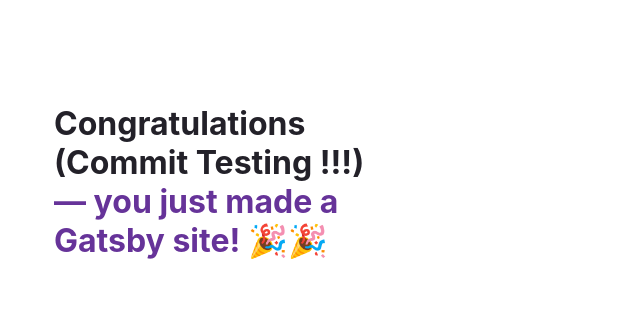
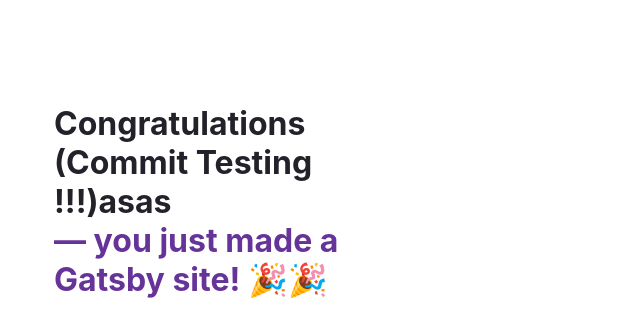
Before and after one commit to codersoon/my-gatsby-site, a Gatsby site: page / in a window 1280 px wide. Shown: the top 317 px of the page, without its empty margins (50-692 px from the left). Built offline with nearby package versions, Linux system fonts and the light colour scheme; Gatsby itself is replaced by a stand-in of ours; no server answers.

Commit message:
build-testing

```diff
--- a/src/pages/index.js
+++ b/src/pages/index.js
@@ -140,7 +140,7 @@
     <main style={pageStyles}>
       <title>Home Page</title>
       <h1 style={headingStyles}>
-        Congratulations (Commit Testing !!!)
+        Congratulations (Commit Testing !!!)asas
         <br />
         <span style={headingAccentStyles}>— you just made a Gatsby site! </span>
         <span role="img" aria-label="Party popper emojis">
```
